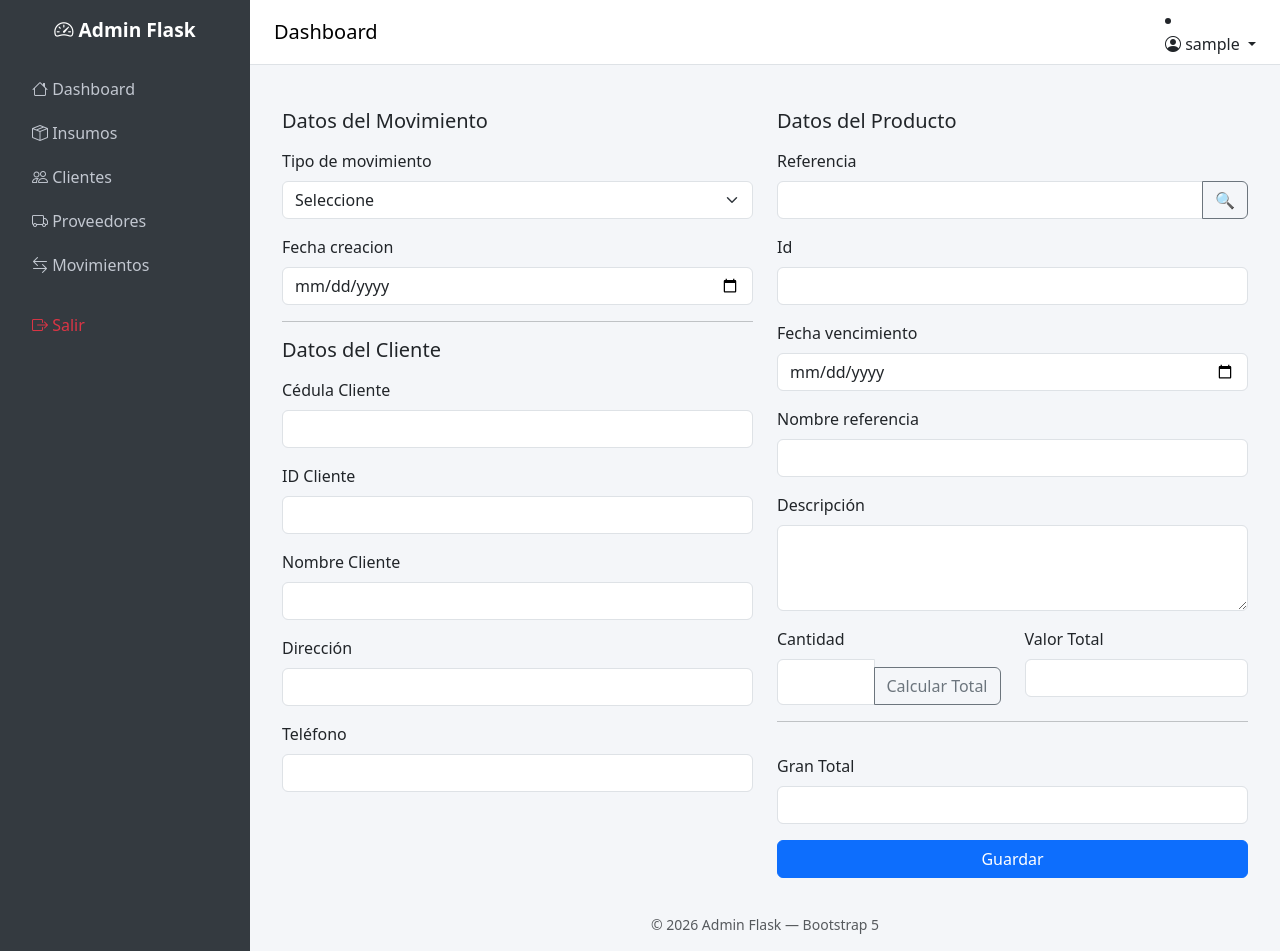
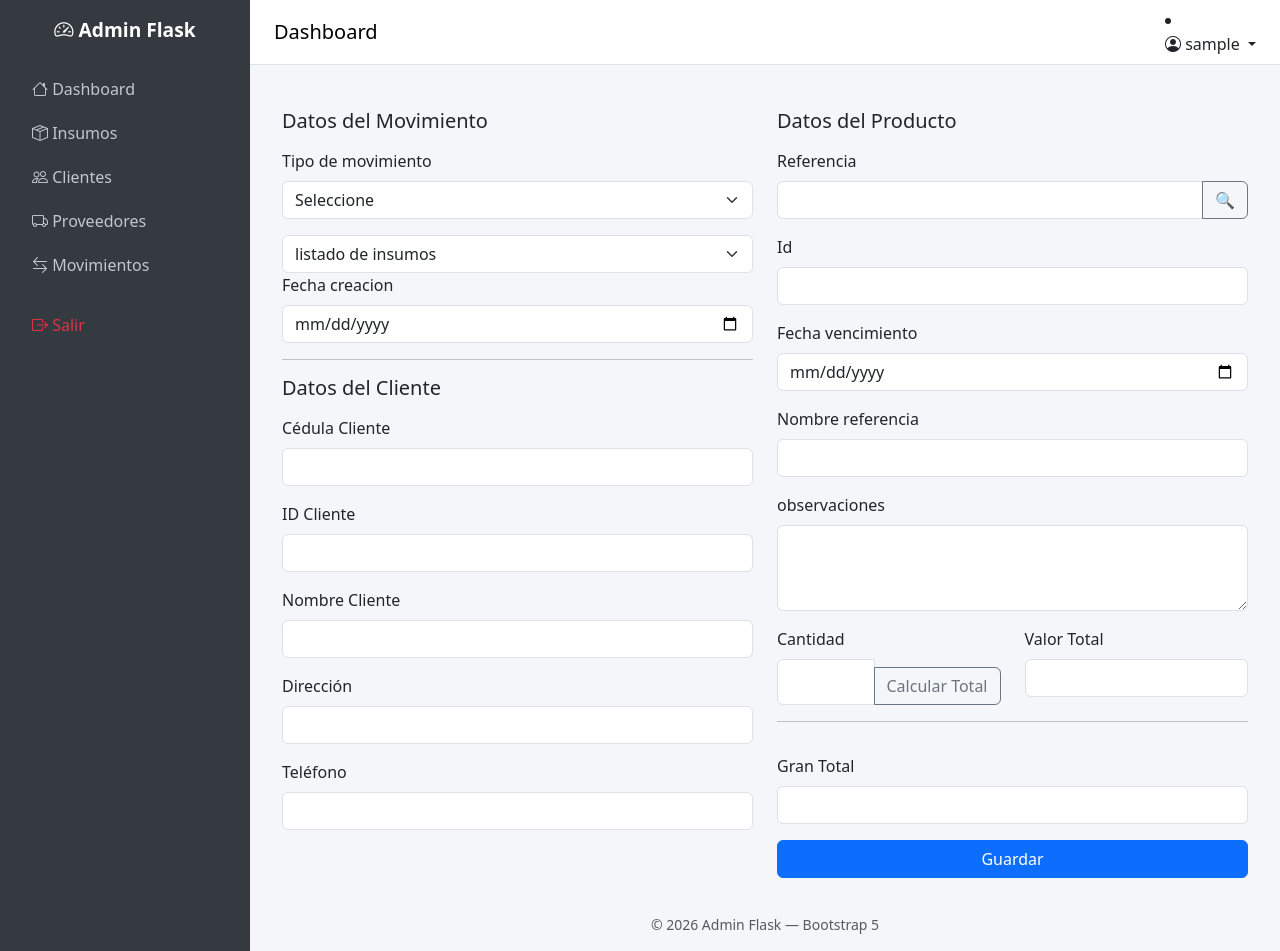
Before and after one commit to dayhana-quintero/proyecto-en-proceso, a Flask app: page /movimientos/create in a window 1280 px wide. Run offline with Flask 3, Linux system fonts and the light colour scheme; the visitor is signed in with stand-in values (Sample User, id 1); parts of the project's set-up code (start-up, migrations or seed data) failed here and were passed over.

Commit message:
Refactor models and routes for consistency; update create template to enhance user experience

```diff
--- a/app/clienteproveedor/models.py
+++ b/app/clienteproveedor/models.py
@@ -12,7 +12,7 @@ class ClienteProveedor(db.Model):
     tipo = db.Column(db.String(1), nullable=False)
 
     # relaciones
-        movimientos = db.relationship('Movimientos', backref='clienteproveedor', lazy=True)
+    movimientos = db.relationship('Movimientos', backref='clienteproveedor', lazy=True)
 
     def __repr__(self): #es para cuando se buscar y este esta filtrado por codigo.
         return f"<ClienteProveedor {self.nombre}>"
--- a/app/insumos/models.py
+++ b/app/insumos/models.py
@@ -16,7 +16,7 @@ class Insumo(db.Model):
     fecha_creacion = db.Column(db.DateTime, default=datetime.utcnow)
 
     # relaciones
-        movimientos = db.relationship('Movimientos', backref='insumo', lazy=True)
+    movimientos = db.relationship('Movimientos', backref='insumo', lazy=True)
 
 
     def __repr__(self): #es para cuando se buscar y este esta filtrado por codigo.
--- a/app/movimientos/models.py
+++ b/app/movimientos/models.py
@@ -15,8 +15,8 @@ class Movimientos(db.Model):
 
 
     # relaciones
-    cliente =db.relationship('ClienteProveedor')
-    insumo = db.relationship('Insumo')
+   # clienteproveedor =db.relationship('ClienteProveedor')
+    #insumo = db.relationship('Insumo')
 
 
 
--- a/app/movimientos/routes.py
+++ b/app/movimientos/routes.py
@@ -10,19 +10,17 @@ from flask import (
 
 )
 
-from app.movimientos.services import (
-    listar_movimientos, # asi se llama el metodo de services.py
-    crear_movimiento
-)
 
 from app.movimientos import movimientos_bp
 
+# asi se llama el metodo de services.py
 from app.movimientos.services import (
 
     listar_movimientos,
     crear_movimiento,
     service_buscar_por_cedula,
-    guardar_movimiento
+    service_listar_insumos
+
 )
 
 from  app.utils.security import login_required
@@ -37,7 +35,9 @@ def index():
 @movimientos_bp.route('/create')
 @login_required
 def create():
-    return render_template('movimientos/create.html')
+    listar_insumos = service_listar_insumos()
+
+    return render_template('movimientos/create.html', listar_insumos=listar_insumos)
 
 
 @movimientos_bp.route('/movimientos/guardar', methods=['GET', 'POST'])
@@ -45,13 +45,13 @@ def create():
 def guardar():
     if request.method == 'POST':
         data = {
-            'id_cliente': request.form.get('txtcliente', type=int),
-            'id_insumos': request.form.get('txtinsumo', type=int),
+            'id_cliente': request.form.get('id_cliente', type=int),
+            'id_insumo': request.form.get('txtid_producto', type=int),
             'precio': request.form.get('txtprecio', type=float),
             'cantidad': request.form.get('txtcantidad', type=int),
-            'fecha': request.form.get('txtfecha'),
+            'fecha_creacion': request.form.get('txtfecha_creacion'),
             'observaciones': request.form.get('txtobservaciones'),
-            'fecha_vencimiento': request.form.get('txtfechavencimiento')
+            'fecha_vencimiento': request.form.get('txtfecha_vencimiento')
         }
 
         crear_movimiento(data)
--- a/app/movimientos/services.py
+++ b/app/movimientos/services.py
@@ -1,4 +1,6 @@
 from app.extensions import db #es donde esta el llamado a la base de datos
+
+from app.insumos.models import Insumo # llamar el modelo que voy a trabajar
 
 from app.movimientos.models import Movimientos # llamar el modelo que voy a trabajar
 from app.clienteproveedor.models import ClienteProveedor # llamar el modelo que voy a trabajar
@@ -10,7 +12,7 @@ def crear_movimiento(data):
 
     movimiento = Movimientos(
         id_cliente=data.get('id_cliente'),
-        id_insumos=data.get('id_insumos'),
+        id_insumo=data.get('id_insumo'),
         precio=data.get('precio',0),
         cantidad=data.get('cantidad',0),
         fecha=data.get('fecha'),
@@ -25,3 +27,7 @@ def crear_movimiento(data):
 def service_buscar_por_cedula(cedula):
    cedula_limpia = str(cedula).strip()
    return ClienteProveedor.query.filter_by(nit=cedula_limpia).first()
+
+
+def service_listar_insumos():
+    return Insumo.query.all()
--- a/app/templates/movimientos/create.html
+++ b/app/templates/movimientos/create.html
@@ -20,6 +20,14 @@
                     <option selected>Seleccione</option>
                     <option value="1">Entrada</option>
                     <option value="2">Salida</option>
+                </select>
+
+
+                 <select class="form-select" aria-label="Default select example">
+                    <option value> listado de insumos</option>
+                    {% for ins in listar_insumos %}
+                    <option value="{{ins.descripcion}}"> {{ins.descripcion}}</option>
+                    {% endfor %}
                 </select>
 
                 <label class="form-label">Fecha creacion</label>
@@ -54,7 +62,8 @@
                 <label class="form-label">Referencia</label>
                 <div class="input-group mb-3">
                     <input type="text" class="form-control" id="txtreferencia" name="txtreferencia">
-                <button class="btn btn-outline-secondary" type="button" id="btn_buscar_referencia" name="btn_buscar_referencia">🔍</button>
+                    <button class="btn btn-outline-secondary" type="button" id="btn_buscar_referencia"
+                        name="btn_buscar_referencia">🔍</button>
                 </div>
 
                 <label class="form-label">Id</label>
@@ -66,8 +75,8 @@
                 <label class="form-label">Nombre referencia</label>
                 <input type="text" class="form-control mb-3" id="txtnombre_referencia" name="txtnombre_referencia">
 
-            <label class="form-label">Descripción</label>
-            <textarea class="form-control mb-3" rows="3" id="txtdescripcion" name="txtdescripcion"></textarea>
+                <label class="form-label">observaciones</label>
+                <textarea class="form-control mb-3" rows="3" id="txtobservaciones" name="txtobservaciones"></textarea>
 
                 <div class="row">
                     <div class="col-6">
@@ -75,7 +84,8 @@
                         <label class="form-label">Cantidad</label>
                         <div class="input-group mb3">
                             <input type="number" class="form-control" id="txtcantidad" name="txtcantidad">
-                        <button class="btn btn-outline-secondary mt-2" type="button" id="btn_calcular">Calcular Total</button>
+                            <button class="btn btn-outline-secondary mt-2" type="button" id="btn_calcular">Calcular
+                                Total</button>
                         </div>
 
                     </div>
@@ -102,7 +112,7 @@
 </form>
 
 <script>
-document.getElementById("txtcedula").addEventListener("blur", function() {
+    document.getElementById("txtcedula").addEventListener("blur", function () {
         let cedula = this.value;
         if (!cedula) return;
 
@@ -139,7 +149,7 @@ document.getElementById("txtcedula").addEventListener("blur", function() {
 
 
 
-    document.getElementById("btn_buscar_referencia").addEventListener("click", function() {
+    document.getElementById("btn_buscar_referencia").addEventListener("click", function () {
         let insumo = document.getElementById("txtreferencia").value;
         if (!insumo) return;
         fetch(`/insumos/buscar_por_insumo/${insumo}`)
@@ -175,7 +185,7 @@ document.getElementById("txtcedula").addEventListener("blur", function() {
 
     });
 
-document.getElementById("btn_calcular").addEventListener("click", function() {
+    document.getElementById("btn_calcular").addEventListener("click", function () {
         let cantidad, precio, total;
         cantidad = document.getElementById("txtcantidad").value;
         precio = document.getElementById("txtprecio").value;
@@ -185,7 +195,11 @@ document.getElementById("btn_calcular").addEventListener("click", function() {
     });
 
 
-document.getElementById("btn_guardar").addEventListener("click",function(){
+    document.getElementById("btn_guardar").addEventListener("click", function () {
+        let guardar = confirm("¿Desea guardar el movimiento?");
+        if (!guardar) {
+            event.preventDefault();
+        }
 
 
     })
```
Lines whose indentation alone changed are shown as unchanged.
